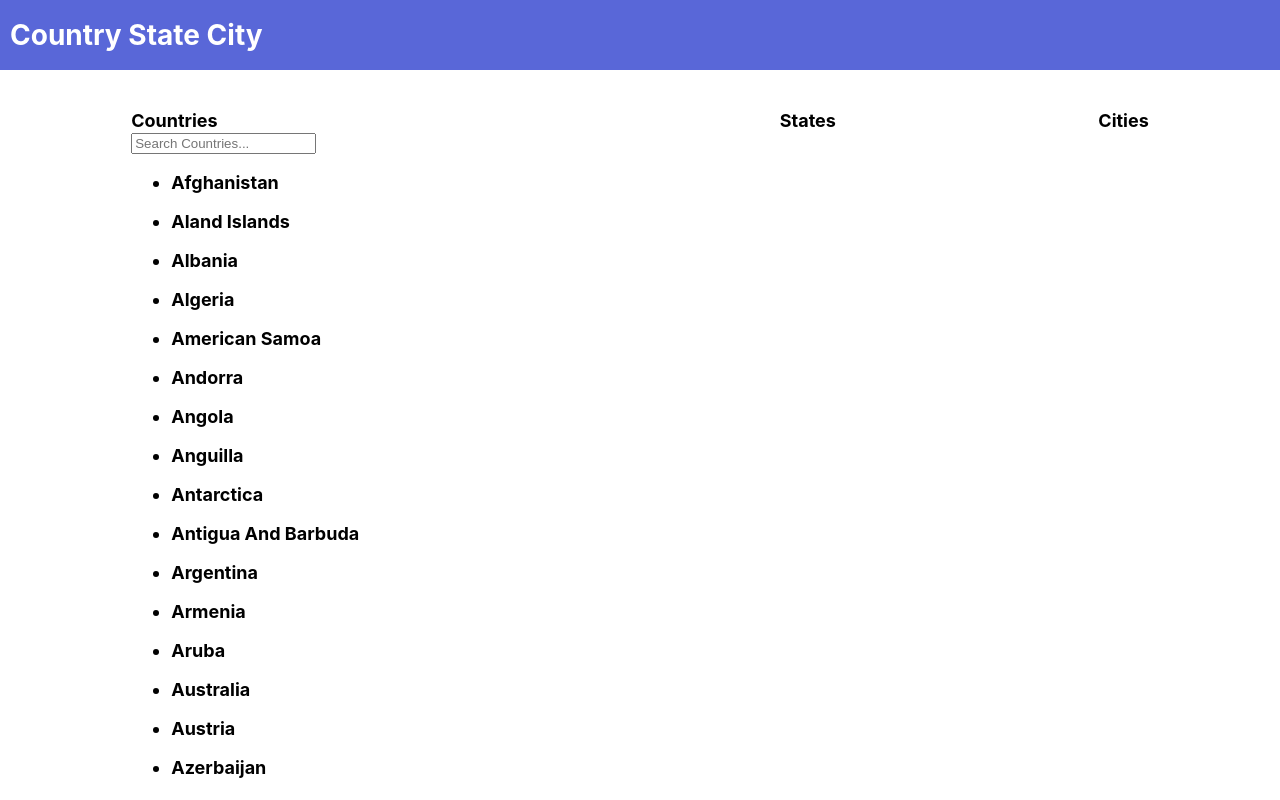
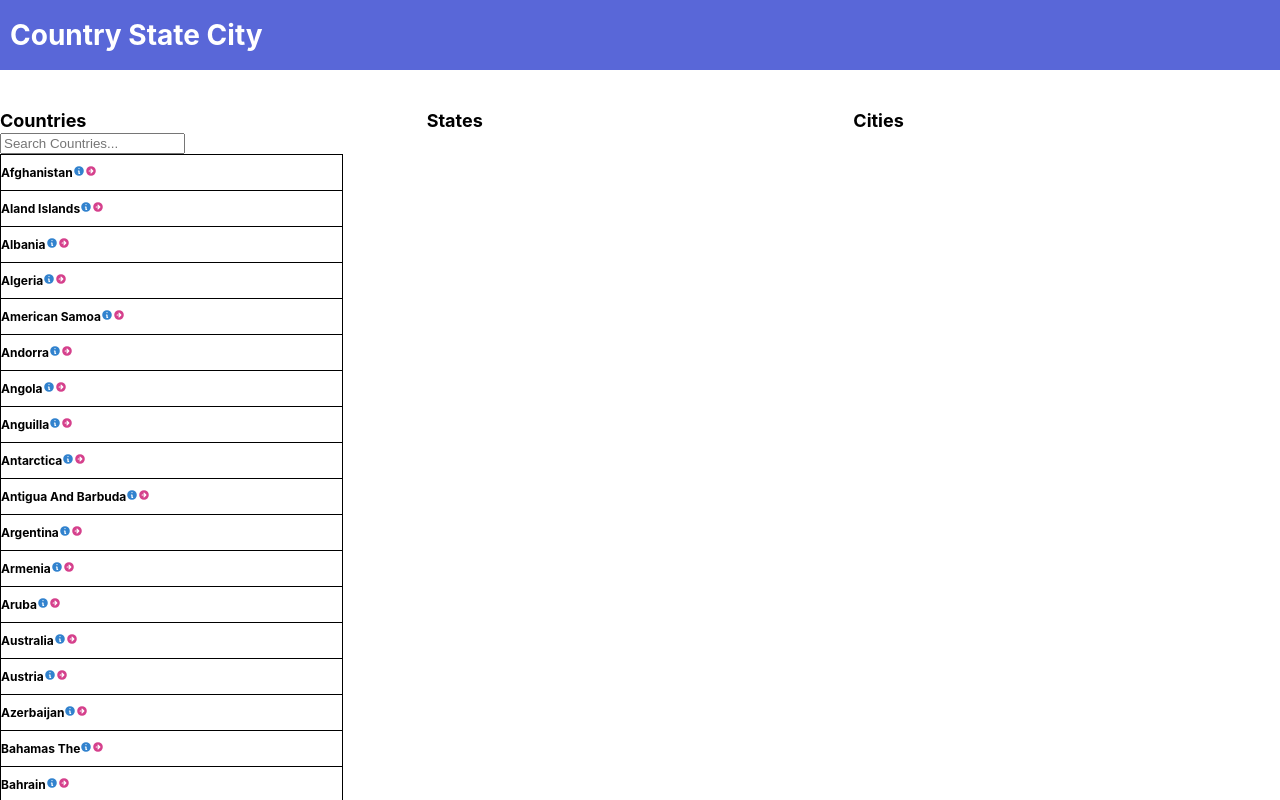
Before and after one commit to niiiiiiiiiiix/country-city-state, a React (Create React App) app: page / in a window 1280 px wide. Shown: the top 800 px of the page. Built offline with nearby package versions, Linux system fonts and the light colour scheme.

Commit message:
Add moreInfo and showStates icons, with additional styling

```diff
--- a/package.json
+++ b/package.json
@@ -8,6 +8,7 @@
     "@testing-library/user-event": "^12.8.3",
     "react": "^17.0.2",
     "react-dom": "^17.0.2",
+    "react-icons": "^4.2.0",
     "react-scripts": "4.0.3",
     "web-vitals": "^1.1.2"
   },
@@ -34,5 +35,8 @@
       "last 1 firefox version",
       "last 1 safari version"
     ]
+  },
+  "devDependencies": {
+    "@babel/traverse": "^7.14.0"
   }
 }
--- a/src/components/Container.css
+++ b/src/components/Container.css
@@ -1,7 +1,7 @@
 .container {
   height: 800px;
-  display: flex;
-  justify-content: space-around;
+  display: grid;
+  grid-template-columns: 1fr 1fr 1fr;
   padding: 40px 0 0 0;
   font-size: 18px;
   font-weight: bold;
--- /dev/null
+++ b/src/components/Countries.css
@@ -0,0 +1,33 @@
+ul {
+  padding-left: 0;
+  margin: 0;
+  border: 1px black solid;
+  border-bottom: 0;
+  width: 80%;
+}
+
+ul:last-child {
+  border-bottom: 1px;
+}
+
+li {
+  padding: 10px 0;
+  list-style: none;
+  font-size: 12px;
+}
+
+.more-info {
+  color: #3182ce;
+}
+
+.more-info:hover {
+  cursor: pointer;
+}
+
+.show-states {
+  color: #d5408c;
+}
+
+.show-states:hover {
+  cursor: pointer;
+}
--- a/src/components/Countries.js
+++ b/src/components/Countries.js
@@ -1,8 +1,19 @@
+import "./Countries.css";
 import countriesJSON from "../geoData/countries.json";
 import { useState } from "react";
+import { HiInformationCircle, HiArrowCircleRight } from "react-icons/hi";
 
 function Countries() {
   const [searchTerm, setSearchTerm] = useState("");
+
+  function moreInfo() {
+    console.log("more info");
+  }
+
+  function showStates() {
+    console.log("show states");
+  }
+
   return (
     <div className="countries">
       <div>Countries</div>
@@ -26,7 +37,17 @@ function Countries() {
           .map((countries) => {
             return (
               <ul key={countries.id}>
-                <li>{countries.name}</li>
+                <li>
+                  {countries.name}
+                  <HiInformationCircle
+                    onClick={() => moreInfo()}
+                    className="more-info"
+                  />
+                  <HiArrowCircleRight
+                    onClick={() => showStates()}
+                    className="show-states"
+                  />
+                </li>
               </ul>
             );
           })}
```
Also changed, not shown: 1 other file (tests, documents, lock files or other folders).
